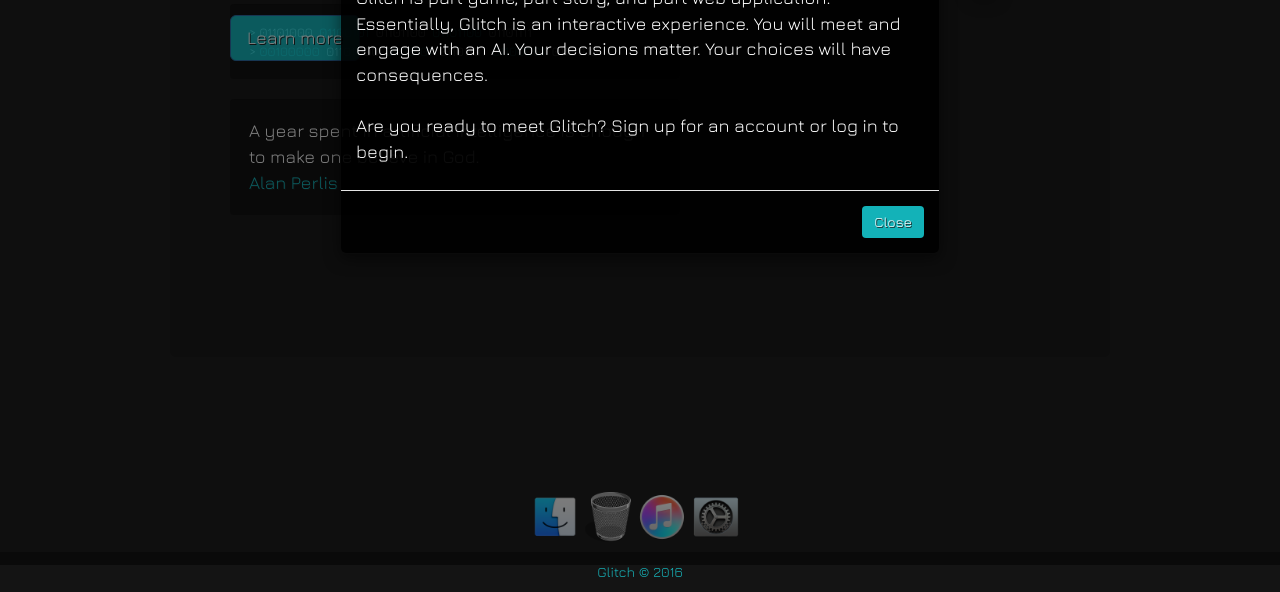
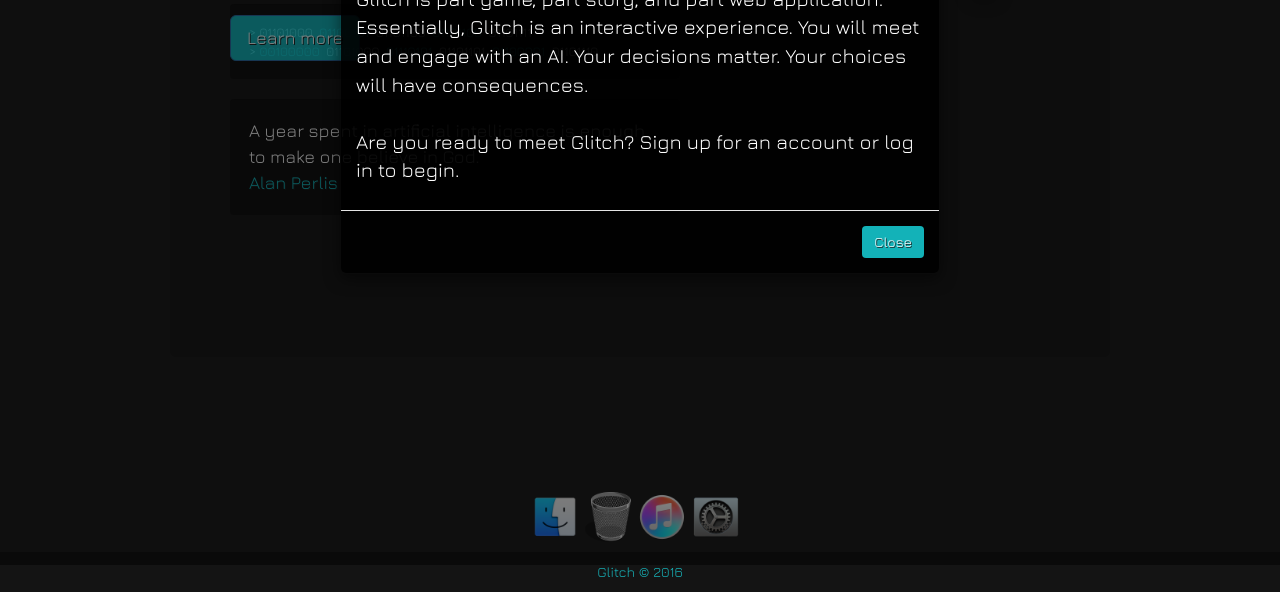
Before and after one commit to awasicek/glitch, a website: page public/index.html in a window 1280 px wide. Both pictures are taken after a click on the button "Learn more". Shown: the part 235-827 px from the top of the page. Drawn offline with nearby package versions, Linux system fonts and the light colour scheme.

Commit message:
added to readme, changed font size on modal

```diff
--- a/public/index.html
+++ b/public/index.html
@@ -51,7 +51,7 @@
             <!-- Collect the nav links, forms, and other content for toggling -->
             <div class="collapse navbar-collapse" id="bs-example-navbar-collapse-1">
               <ul class="nav navbar-nav">
-                <li><a ui-sref="users" ng-show="main.isAuthed()">Users</a></li>
+                <!-- <li><a ui-sref="users" ng-show="main.isAuthed()">Users</a></li> -->
                 <li><a ui-sref="signup" ng-hide="main.isAuthed()">Sign Up</a></li>
                 <li><a ui-sref="login" ng-hide="main.isAuthed()">Login</a></li>
                 <li><a ng-click="main.logout()" ng-show="main.isAuthed()" style="cursor: pointer">Logout</a></li>
--- a/public/partials/home.html
+++ b/public/partials/home.html
@@ -26,7 +26,7 @@
         <h2 class="modal-title" style="color: rgba(24, 223, 230, 0.8); text-shadow: 3px 3px #202020;">About Glitch</h2>
       </div>
       <div class="modal-body">
-        <p style="color: white; font-size: 18px">Glitch is part game, part story, and part web application.  Essentially, Glitch is an interactive experience.  You will meet and engage with an AI.  Your decisions matter.  Your choices will have consequences.  <br><br> Are you ready to meet Glitch? Sign up for an account or log in to begin.</p>
+        <p style="color: white; font-size: 20px">Glitch is part game, part story, and part web application.  Essentially, Glitch is an interactive experience.  You will meet and engage with an AI.  Your decisions matter.  Your choices will have consequences.  <br><br> Are you ready to meet Glitch? Sign up for an account or log in to begin.</p>
       </div>
       <div class="modal-footer">
         <button type="button" class="btn btn-default" data-dismiss="modal" style="background-color: rgba(24, 223, 230, 0.8); color: white; text-shadow: 1px 1px #202020; border: none">Close</button>
```
Also changed, not shown: README.md.
